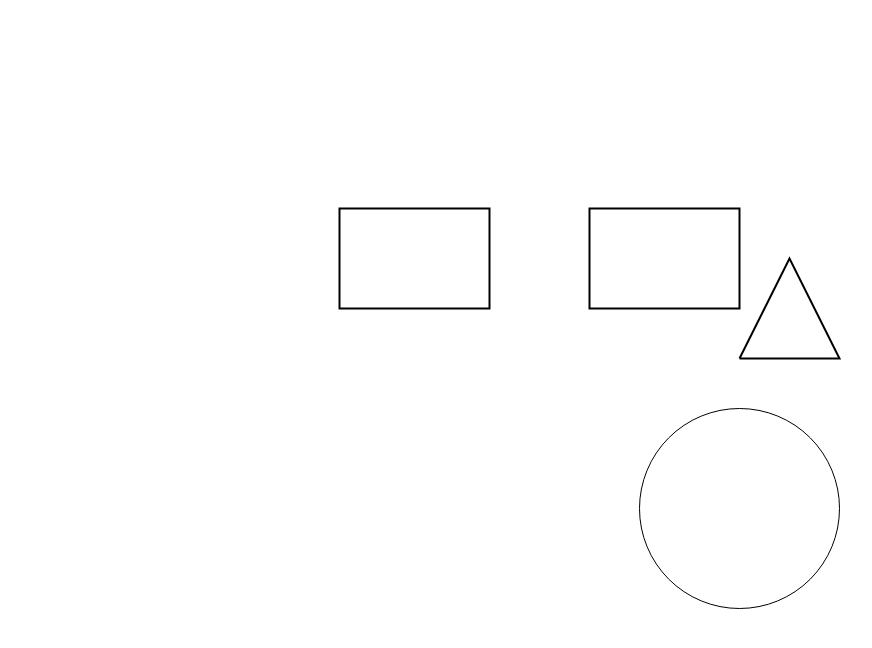
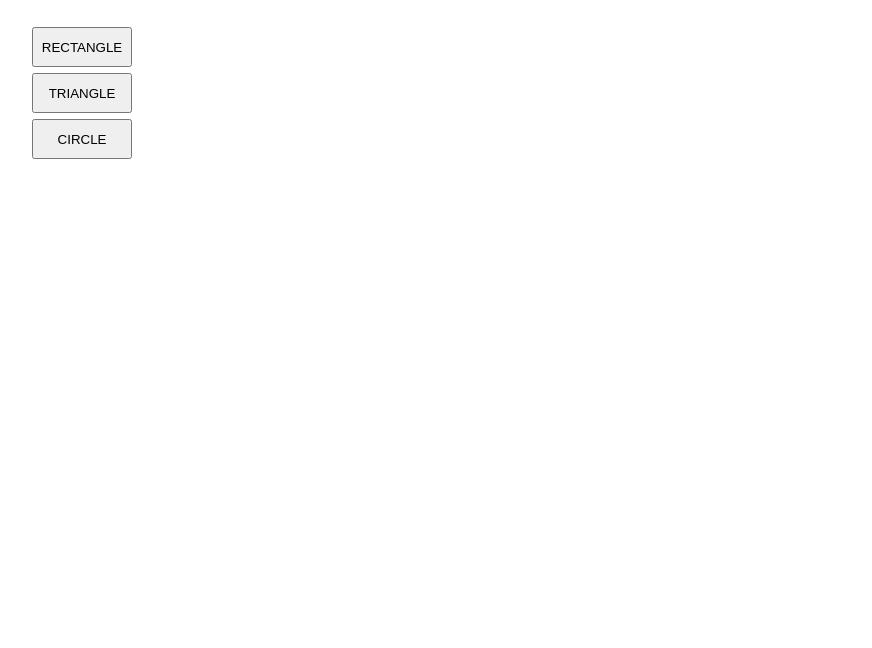
Before and after one commit to VladimirMilenko/InnoSoftTest, a plain HTML site: page index.html in a window 1280 px wide. Shown: the top 648 px of the page, without its empty margins (19-891 px from the left). Drawn offline with nearby package versions, Linux system fonts and the light colour scheme.

Commit message:
Buttons for element creation

```diff
--- a/css/main.css
+++ b/css/main.css
@@ -1,3 +1,26 @@
-.main{
-    margin-left: 250px;
+.main {
+    display: inline;
+    float:left;
+    position: absolute; /* Нет, нет, это не говнокод. Это для того, чтобы оффсет можно было константой задать*/
+    left:250px;
 }
+.nav {
+    background-color: #cccccc;
+}
+
+.btn {
+    min-height: 40px;
+    min-width: 100px;
+}
+
+.menu {
+    display: inline;
+    float:left;
+    max-width: 250px;
+
+}
+
+.menu__item {
+    padding: 3px;
+    list-style-type: none;
+}
--- a/index.html
+++ b/index.html
@@ -8,19 +8,31 @@
             integrity="sha256-cRpWjoSOw5KcyIOaZNo4i6fZ9tKPhYYb6i5T9RSVJG8=" crossorigin="anonymous"></script>
 </head>
 <body>
-<aside>
+<aside class="nav">
+    <ul class="menu">
+        <li class="menu__item">
+            <button id="createRectangleButton" class="btn btn__color_lightblue">RECTANGLE</button>
 
+        </li>
+        <li class="menu__item">
+            <button id="createTriangleButton" class="btn btn__color_lightblue">TRIANGLE</button>
+        </li>
+        <li class="menu__item">
+            <button id="createCircleButton" class="btn btn__color_lightblue">CIRCLE</button>
+        </li>
+    </ul>
 </aside>
-<div class="main">
+<section class="main">
     <svg id="field" width="1280" height="1280">
         <defs>
-            <marker id="arrow" markerWidth="10" markerHeight="10" refx="10" refy="3" orient="auto" markerUnits="strokeWidth">
-                <path d="M0,0 L0,6 L9,3 z" fill="#f00" />
+            <marker id="arrow" markerWidth="10" markerHeight="10" refx="10" refy="3" orient="auto"
+                    markerUnits="strokeWidth">
+                <path d="M0,0 L0,6 L9,3 z" fill="black"/>
             </marker>
         </defs>
 
     </svg>
-</div>
+</section>
 <script src="js/release.js"></script>
 
 </body>
--- a/js/release.js
+++ b/js/release.js
@@ -29,6 +29,30 @@ var fixedPositionX, fixedPositionY = 0;
 var currentShape = {};
 var drag = false;
 var oldX, oldY, newX, newY = 0;
+
+$("#createTriangleButton").on("click", function(event){
+    createTriangle(200,200,100);
+});
+$("#createCircleButton").on("click", function(event){
+    createCircle(200,200,100);
+});
+$("#createRectangleButton").on("click", function(event){
+    createRectangle(200,200,150,100);
+});
+
+
+$("#field").on("mouseup", function (event) {
+
+    if (drawingLine) {
+        lineStartObject.outerLines.push(currentLine);
+        drawingLine = false;
+        currentLine = {};
+        lineStartXY = {};
+    }
+    if (drag) {
+        drag = false;
+    }
+});
 
 
 $("#field").on("mousemove", function (event) {
@@ -89,23 +113,7 @@ $("#field").on("mousemove", function (event) {
     }
 
 });
-$("#field").on("mouseup", function (event) {
 
-    if (drawingLine) {
-        lineStartObject.outerLines.push(currentLine);
-        drawingLine = false;
-        currentLine = {};
-        lineStartXY = {};
-    }
-    if (drag) {
-        drag = false;
-    }
-});
-
-createRectangle(100, 200, 150, 100);
-createRectangle(350, 200, 150, 100);
-createCircle(500, 500, 100);
-createTriangle(550, 300, 100);
 
 function createOverlay() {
     var overlay = document.createElementNS(svgNS, "g");
```
